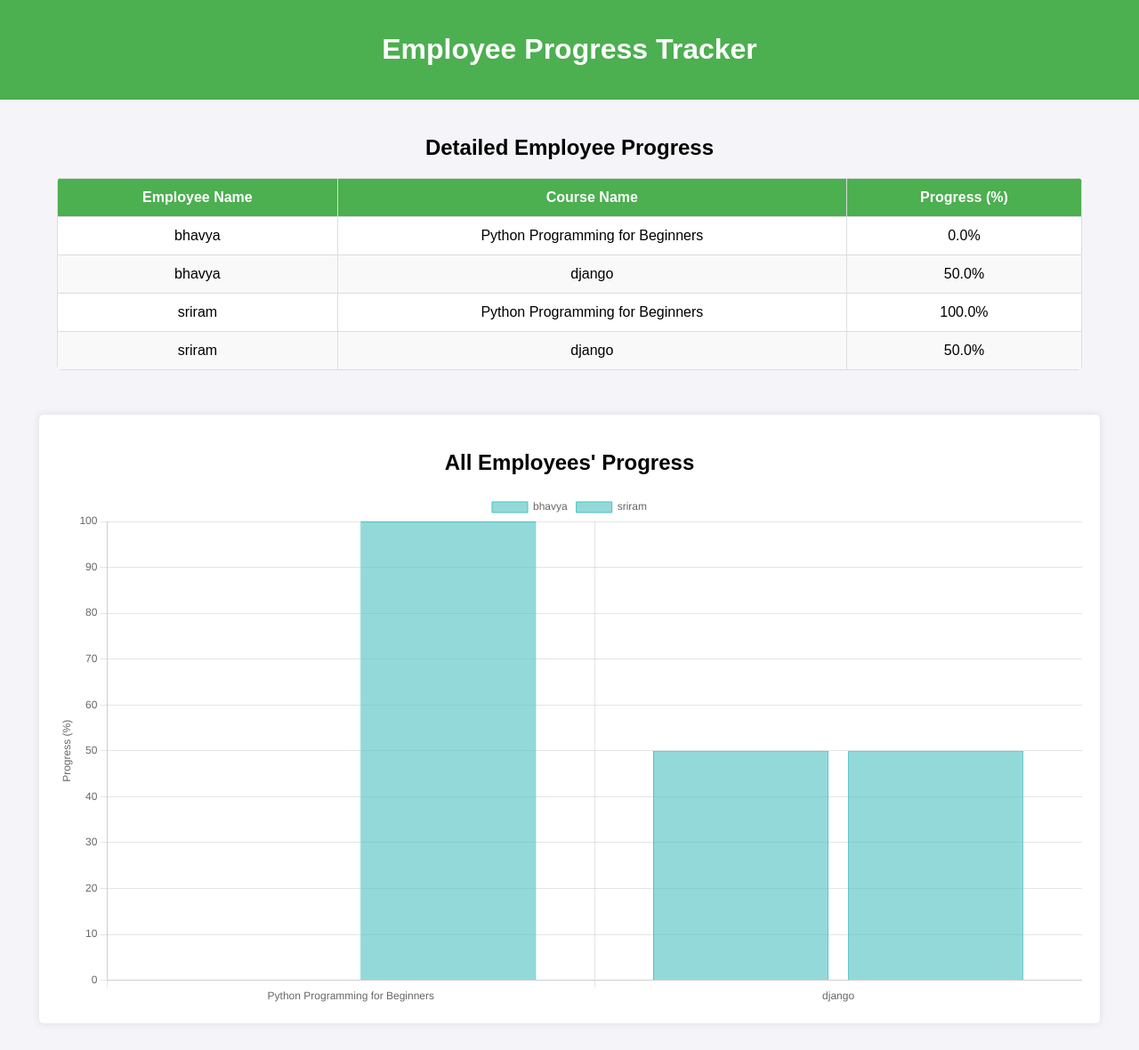
After one commit to sriram20038/Django-project, a Django app: page /dashboard/progress/ in a window 1280 px wide. The commit adds this page. Shown: the whole page at 89% size. Run offline with Django 5.2, Linux system fonts and the light colour scheme; data comes from the database, SQL or seed files in the repository; both versions use the stored data as it was after the commit.

Commit message:
employee tracking

```diff
--- a/management_project/dashboards/models.py
+++ b/management_project/dashboards/models.py
@@ -74,7 +74,6 @@ class EmployeeCourseProgress(models.Model):
     employee = models.ForeignKey(
         'authentication.User',
         on_delete=models.CASCADE,
-        limit_choices_to={'role__role_name': 'Employee'},
         related_name='course_progress'
     )
     course = models.ForeignKey(
@@ -89,7 +88,7 @@ class EmployeeCourseProgress(models.Model):
         unique_together = ('employee', 'course')
 
     def __str__(self):
-        return f"{self.employee.username} - {self.course.title} ({self.progress_percentage}%)"
+        return f"{self.employee.name} - {self.course.title} ({self.progress_percentage}%)"
 
 
 
--- a/management_project/dashboards/templates/dashboards/Admin.html
+++ b/management_project/dashboards/templates/dashboards/Admin.html
@@ -15,7 +15,7 @@
       <nav>
         <span>
           <a href="{% url 'create_course' user_id %}"><button>create course</button></a>
-          <a href="{% url 'create_course' user_id %}"><button>Employee Progress Tracker</button></a>
+          <a href="{% url 'employee_progress' %}"><button>Employee Progress Tracker</button></a>
           <a href="{% url 'feedback_tracker' user_id %}"><button>Feedback Tracker</button></a>
         </span>
         <span>
--- /dev/null
+++ b/management_project/dashboards/templates/dashboards/progress_tracker.html
@@ -0,0 +1,134 @@
+<!DOCTYPE html>
+<html lang="en">
+<head>
+    <meta charset="UTF-8">
+    <meta name="viewport" content="width=device-width, initial-scale=1.0">
+    <title>Employee Progress Tracker</title>
+    <style>
+        body {
+            font-family: Arial, sans-serif;
+            margin: 0;
+            padding: 0;
+            background-color: #f4f4f9;
+        }
+        header {
+            background-color: #4CAF50;
+            color: white;
+            text-align: center;
+            padding: 1rem 0;
+        }
+        .table-container {
+            margin: 20px auto;
+            width: 90%;
+            max-width: 1200px;
+            overflow-x: auto;
+        }
+        table {
+            width: 100%;
+            border-collapse: collapse;
+            margin-bottom: 30px;
+            background: white;
+            border-radius: 5px;
+            overflow: hidden;
+        }
+        table th, table td {
+            padding: 12px 15px;
+            border: 1px solid #ddd;
+            text-align: center;
+        }
+        table th {
+            background-color: #4CAF50;
+            color: white;
+        }
+        table tbody tr:nth-child(even) {
+            background-color: #f9f9f9;
+        }
+        .chart-container {
+            width: 90%;
+            max-width: 1200px;
+            margin: 0 auto 30px;
+            padding: 20px;
+            background: white;
+            border-radius: 5px;
+            box-shadow: 0 0 10px rgba(0,0,0,0.1);
+        }
+        .chart-container h2 {
+            text-align: center;
+            margin-bottom: 20px;
+        }
+        canvas {
+            width: 100%;
+        }
+    </style>
+</head>
+<body>
+    <header>
+        <h1>Employee Progress Tracker</h1>
+    </header>
+
+    <div class="table-container">
+        <h2 style="text-align:center;">Detailed Employee Progress</h2>
+        <table>
+            <thead>
+                <tr>
+                    <th>Employee Name</th>
+                    <th>Course Name</th>
+                    <th>Progress (%)</th>
+                </tr>
+            </thead>
+            <tbody>
+                {% for progress in progress_data %}
+                <tr>
+                    <td>{{ progress.employee.name }}</td>
+                    <td>{{ progress.course.title }}</td>
+                    <td>{{ progress.progress_percentage }}%</td>
+                </tr>
+                {% endfor %}
+            </tbody>
+        </table>
+    </div>
+
+    <div class="chart-container">
+        <h2>All Employees' Progress</h2>
+        <canvas id="progressChart"></canvas>
+    </div>
+
+    <script src="https://cdn.jsdelivr.net/npm/chart.js"></script>
+    <script>
+        const ctx = document.getElementById('progressChart').getContext('2d');
+        const data = {
+            labels: {{ courses|safe }},
+            datasets: [
+                {% for employee, dataset in chart_data.items %}
+                {
+                    label: "{{ employee }}",
+                    data: {{ dataset|safe }},
+                    backgroundColor: "rgba(75, 192, 192, 0.6)",
+                    borderColor: "rgba(75, 192, 192, 1)",
+                    borderWidth: 1
+                },
+                {% endfor %}
+            ]
+        };
+
+        const config = {
+            type: 'bar',
+            data: data,
+            options: {
+                responsive: true,
+                scales: {
+                    y: {
+                        beginAtZero: true,
+                        title: {
+                            display: true,
+                            text: 'Progress (%)'
+                        }
+                    }
+                }
+            }
+        };
+
+        new Chart(ctx, config);
+    </script>
+</body>
+</html>
--- a/management_project/dashboards/urls.py
+++ b/management_project/dashboards/urls.py
@@ -10,5 +10,6 @@ urlpatterns = [
     path('create_course/<int:user_id>/', views.create_course, name='create_course'),
     path('view_course/<int:course_id>/<int:user_id>/', views.view_course, name='view_course'),
     path('feedback_form/<int:course_id>/<int:user_id>/',views.feedback_view,name='feedback_form'),
-    path('feedback_tracker/<int:user_id>/',views.feedback_tracker,name='feedback_tracker')
+    path('feedback_tracker/<int:user_id>/',views.feedback_tracker,name='feedback_tracker'),
+    path('progress/', views.progress_view, name='employee_progress'),
 ]
--- a/management_project/dashboards/views.py
+++ b/management_project/dashboards/views.py
@@ -1,6 +1,6 @@
 from django.shortcuts import render, redirect, get_object_or_404
 from django.http import HttpResponseRedirect
-from .models import TrainingRequest,Course,Module,Notification,Feedback,GeneralFeedback,ModuleCompletion
+from .models import TrainingRequest,Course,Module,Notification,Feedback,GeneralFeedback,ModuleCompletion,EmployeeCourseProgress
 from authentication.models import User,Role
 from .forms import TrainingRequestForm,FeedbackForm,GeneralFeedbackForm,CourseCreationForm,ModuleFormSet
 from django.contrib import messages
@@ -111,12 +111,19 @@ def view_course(request, course_id, user_id):
     modules = course.modules.all()
     user = get_object_or_404(User, id=user_id)
 
+    # Fetch completed modules and calculate progress
     completed_modules_qs = ModuleCompletion.objects.filter(user=user, module__in=modules, is_completed=True)
     completed_modules_ids = set(completed_modules_qs.values_list('module__module_id', flat=True))
     total_modules = modules.count()
     completed_modules_count = completed_modules_qs.count()
     progress = int((completed_modules_count / total_modules) * 100) if total_modules > 0 else 0
 
+    # Update progress in EmployeeCourseProgress model
+    employee_progress, created = EmployeeCourseProgress.objects.get_or_create(employee=user, course=course)
+    employee_progress.progress_percentage = progress
+    employee_progress.save()
+
+    # Handle POST request to toggle module completion
     if request.method == 'POST':
         module_id = request.POST.get('module_id')
         try:
@@ -124,6 +131,14 @@ def view_course(request, course_id, user_id):
             completion, created = ModuleCompletion.objects.get_or_create(user=user, module=module)
             completion.is_completed = not completion.is_completed
             completion.save()
+
+            # Recalculate and update progress after toggling module completion
+            completed_modules_count = ModuleCompletion.objects.filter(
+                user=user, module__in=modules, is_completed=True
+            ).count()
+            progress = int((completed_modules_count / total_modules) * 100) if total_modules > 0 else 0
+            employee_progress.progress_percentage = progress
+            employee_progress.save()
         except Exception as e:
             print(f"Error: {e}")
 
@@ -135,6 +150,7 @@ def view_course(request, course_id, user_id):
         'progress': progress,
         'completed_modules': completed_modules_ids,
     })
+
 
 
 def feedback_view(request, course_id, user_id):
@@ -161,8 +177,6 @@ def feedback_view(request, course_id, user_id):
     # Render the feedback form page
     return render(request, 'dashboards/feedback_form.html', {'form': form, 'course': course,'employee':employee})
 
-
-
 def Employee_view(request, user_id):
     employee = get_object_or_404(User, id=user_id)
 
@@ -177,18 +191,36 @@ def Employee_view(request, user_id):
             return redirect('Employee', user_id=user_id)  # Redirect to the same page
     else:
         form = GeneralFeedbackForm()
+
+    # Fetch notifications
     notifications = Notification.objects.filter(recipients=employee).order_by('-created_at')
 
+    # Fetch course progress data
+    courses = Course.objects.all()
+    course_progress = []
 
+    for course in courses:
+        modules = course.modules.all()
+        total_modules = modules.count()
+        completed_modules = ModuleCompletion.objects.filter(
+            user=employee, module__in=modules, is_completed=True
+        ).count()
+        progress_percentage = int((completed_modules / total_modules) * 100) if total_modules > 0 else 0
+        course_progress.append({
+            'course': course,
+            'completed_modules': completed_modules,
+            'total_modules': total_modules,
+            'progress_percentage': progress_percentage
+        })
 
     context = {
         'employee': employee,
-        'courses': Course.objects.all(),
+        'courses': courses,
         'form': form,  # Include the form in the context
-        'notifications': notifications
+        'notifications': notifications,
+        'course_progress': course_progress,  # Include course progress in the context
     }
     return render(request, 'dashboards/Employee.html', context)
-
 
 
 def Manager_view(request, user_id):
@@ -254,3 +286,20 @@ def feedback_tracker(request, user_id):
         'general_feedback_data': general_feedback_data,
         'course_feedback_chart_data': course_feedback_chart_data
     })
+
+
+
+def progress_view(request):
+    progress_data = EmployeeCourseProgress.objects.select_related('employee', 'course').all()
+    courses = list(progress_data.values_list('course__title', flat=True).distinct())
+    chart_data = {}
+    for progress in progress_data:
+        username = progress.employee.name
+        if username not in chart_data:
+            chart_data[username] = []
+        chart_data[username].append(progress.progress_percentage)
+    return render(request, 'dashboards/progress_tracker.html', {
+        'progress_data': progress_data,
+        'courses': courses,
+        'chart_data': chart_data
+    })
```
Also changed, not shown: management_project/dashboards/templates/dashboards/Employee.html (+13 -9 lines), management_project/dashboards/templates/dashboards/employee_tracking.html (deleted, +0 -214 lines), management_project/dashboards/migrations/0020_alter_employeecourseprogress_employee.py (added), management_project/db.sqlite3.
